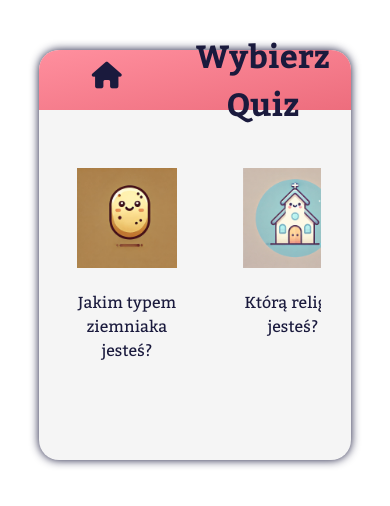
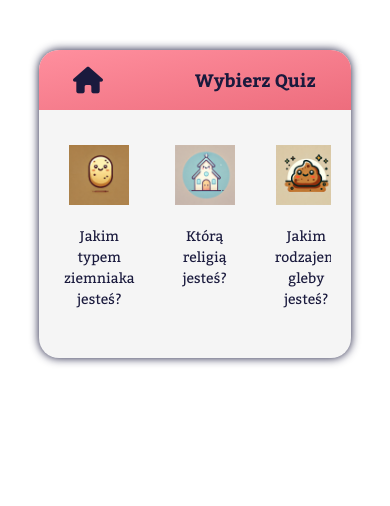
Before and after one commit to jkw07/quiz-game, a React (Vite) app: page / in a window 390 px wide. Both pictures are taken after a click on the button "START". Shown: the top 506 px of the page. Built offline with nearby package versions, Linux system fonts and the light colour scheme.

Commit message:
change styles

```diff
--- a/src/styles/CategoriesPage.scss
+++ b/src/styles/CategoriesPage.scss
@@ -35,3 +35,21 @@
   scrollbar-width: 5px;
   scrollbar-color: $light-pink #f0f0f0;
 }
+
+@media (max-width: 768px) {
+  .quiz-container {
+    padding: 5px;
+    p {
+      font-size: 14px;
+    }
+    img {
+      width: 60px;
+      height: 60px;
+    }
+  }
+  .categories-container {
+    margin: 20px;
+    gap: 30px;
+    padding: 10px 0;
+  }
+}
--- /dev/null
+++ b/src/styles/HalfPieChart.scss
@@ -0,0 +1,9 @@
+@media (max-width: 768px) {
+   span {
+    font-size: 12px;
+   }
+   svg {
+    width: 8px;
+    height: 8px;
+   }
+}
--- a/src/styles/Header.scss
+++ b/src/styles/Header.scss
@@ -2,7 +2,8 @@
 
 .header-container {
     display: flex;
-    height: 60px;
+    min-height: 60px;
+    height:fit-content;
     align-items: center;
     background: $primary-puzzle-pink;
     border-top-left-radius: inherit;
@@ -21,3 +22,18 @@
         }
     }
 }
+
+@media (max-width: 768px) {
+    .header-container {
+        h1 {
+            font-size: 18px;
+        }
+    }
+    .header-buttons-container {
+        margin: auto 10px;
+    }
+    button {
+        width:30px;
+        height:30px;
+    }
+}
--- a/src/styles/HomePage.scss
+++ b/src/styles/HomePage.scss
@@ -55,3 +55,16 @@ button:hover {
         object-fit: contain;
     }
 }
+
+@media (max-width: 768px) {
+    .home-page {
+        p {
+            font-size: 14px;
+        }
+        button {
+            font-size: 14px;
+            width: 140px;
+            height: 40px;
+        }
+    }
+}
--- a/src/styles/QuestionsPage.scss
+++ b/src/styles/QuestionsPage.scss
@@ -30,3 +30,20 @@
         }
     }
 }
+
+@media (max-width: 768px) {
+    .question-container {
+        padding: 20px;
+        gap: 10px;
+        h2 {
+            font-size: 18px;
+        }
+    }
+    .answers-container {
+        gap: 10px;
+        button {
+            font-size: 12px;
+            width: 60%;
+        }
+    }
+}
--- a/src/styles/QuizPage.scss
+++ b/src/styles/QuizPage.scss
@@ -28,11 +28,16 @@
 }
 
 @media (max-width: 768px) {
-    .quiz-page {
-        .header-container{
-            h1 {
-                font-size: 22px;
-            }
+    .quiz-main-container {
+        padding: 30px;
+        p {
+            font-size: 14px;
+        }
+        button {
+            font-size: 18px;
+            letter-spacing: 1px;
+            width: 130px;
+            height: 50px;
         }
     }
 }
--- a/src/styles/Results.scss
+++ b/src/styles/Results.scss
@@ -17,3 +17,19 @@
         font-size: 20px;
     }
 }
+
+@media (max-width: 768px) {
+    .error-message {
+        font-size: 18px;
+    }
+    .result-container {
+        padding: 20px;
+        h2 {
+            font-size: 18px;
+            letter-spacing: 1px;
+        }
+        p {
+            font-size: 14px;
+        }
+    }
+}
```
Also changed, not shown: src/components/HalfPieChart.tsx (+7 -1 lines). Lines whose indentation alone changed are shown as unchanged.
